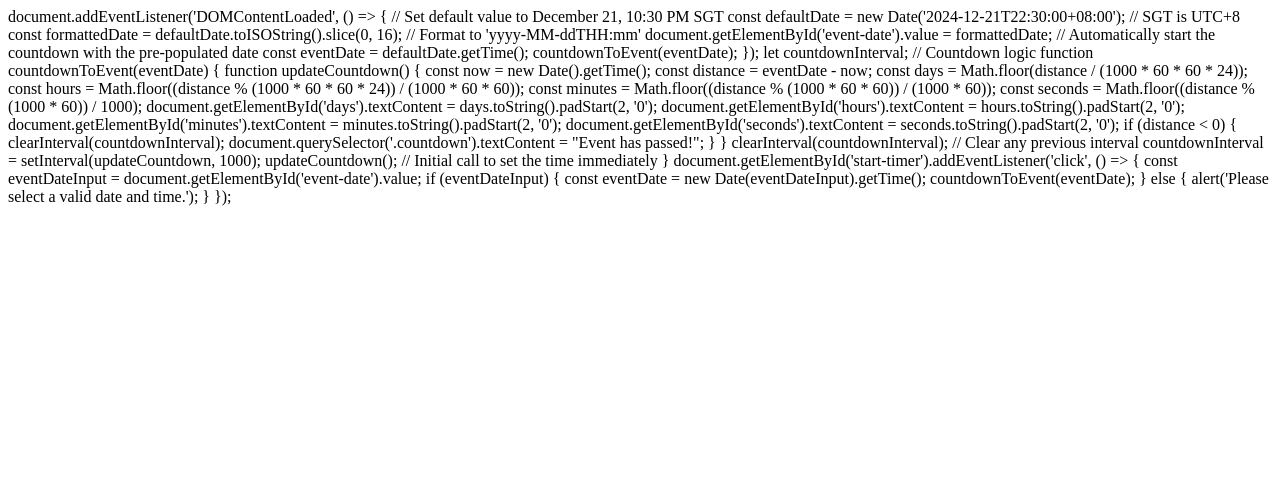
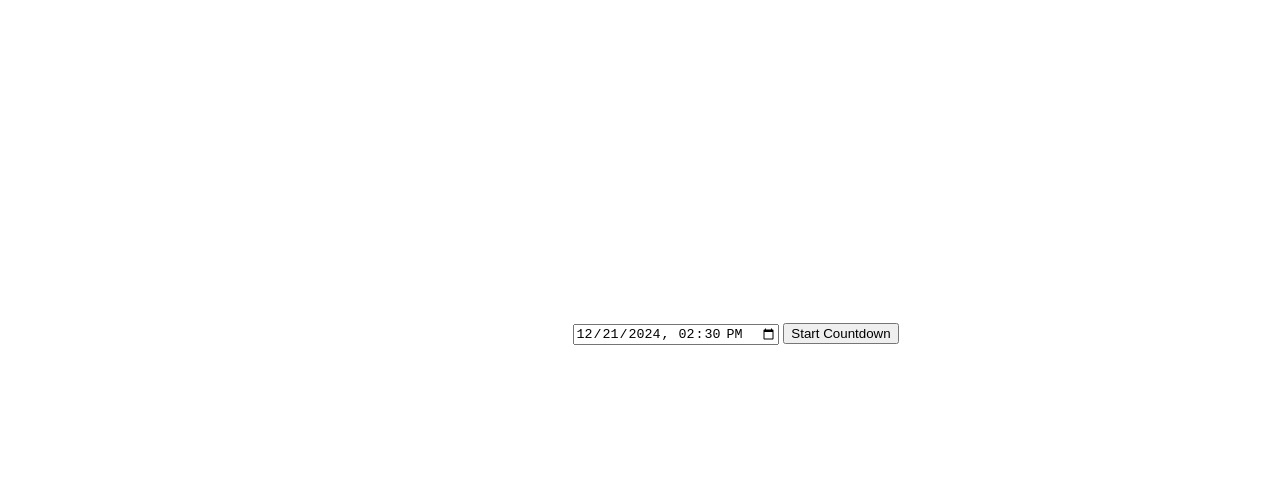
Before and after one commit to ShiroDXD/notion-backend, a website: page index.html in a window 1280 px wide. Drawn offline with Linux system fonts and the light colour scheme.

Commit message:
Update index.html

```diff
--- a/index.html
+++ b/index.html
@@ -1,12 +1,87 @@
+<!DOCTYPE html>
+<html lang="en">
+<head>
+    <meta charset="UTF-8">
+    <meta name="viewport" content="width=device-width, initial-scale=1.0">
+    <title>Styled Countdown Timer</title>
+    <style>
+        body {
+            display: flex;
+            justify-content: center;
+            align-items: center;
+            flex-direction: column;
+            height: 100vh;
+            margin: 0;
+            background-color: transparent; /* Transparent background */
+            font-family: 'Helvetica', Arial, sans-serif;
+            color: white;
+        }
+        .countdown {
+            display: flex;
+            gap: 20px;
+            margin-top: 20px;
+        }
+        .countdown-item {
+            text-align: center;
+        }
+        .time {
+            font-size: 4rem;
+            font-weight: bold;
+        }
+        .label {
+            font-size: 1rem;
+            letter-spacing: 0.1em;
+        }
+        .date-picker {
+            margin-bottom: 20px;
+        }
+    </style>
+</head>
+<body>
+    <div class="date-picker">
+        <label for="event-date">Select Event Date & Time: </label>
+        <input type="datetime-local" id="event-date">
+        <button id="start-timer">Start Countdown</button>
+    </div>
+
+    <div class="countdown">
+        <div class="countdown-item">
+            <div class="time" id="days">00</div>
+            <div class="label">DAYS</div>
+        </div>
+        <div class="countdown-item">
+            <div class="time" id="hours">00</div>
+            <div class="label">HOURS</div>
+        </div>
+        <div class="countdown-item">
+            <div class="time" id="minutes">00</div>
+            <div class="label">MINUTES</div>
+        </div>
+        <div class="countdown-item">
+            <div class="time" id="seconds">00</div>
+            <div class="label">SECONDS</div>
+        </div>
+    </div>
+
+    <script>
         document.addEventListener('DOMContentLoaded', () => {
             // Set default value to December 21, 10:30 PM SGT
             const defaultDate = new Date('2024-12-21T22:30:00+08:00'); // SGT is UTC+8
             const formattedDate = defaultDate.toISOString().slice(0, 16); // Format to 'yyyy-MM-ddTHH:mm'
-    document.getElementById('event-date').value = formattedDate;
+            const eventDateInput = document.getElementById('event-date');
 
-    // Automatically start the countdown with the pre-populated date
+            if (eventDateInput) {
+                eventDateInput.value = formattedDate;
                 const eventDate = defaultDate.getTime();
-    countdownToEvent(eventDate);
+
+                if (!isNaN(eventDate)) {
+                    countdownToEvent(eventDate); // Automatically start countdown
+                } else {
+                    console.error('Invalid default event date');
+                }
+            } else {
+                console.error('Event date input element not found in DOM');
+            }
         });
 
         let countdownInterval;
@@ -16,6 +91,11 @@ function countdownToEvent(eventDate) {
             function updateCountdown() {
                 const now = new Date().getTime();
                 const distance = eventDate - now;
+
+                if (isNaN(distance)) {
+                    console.error('Invalid countdown calculation');
+                    return;
+                }
 
                 const days = Math.floor(distance / (1000 * 60 * 60 * 24));
                 const hours = Math.floor((distance % (1000 * 60 * 60 * 24)) / (1000 * 60 * 60));
@@ -33,17 +113,25 @@ function countdownToEvent(eventDate) {
                 }
             }
 
-    clearInterval(countdownInterval);  // Clear any previous interval
+            clearInterval(countdownInterval); // Clear any previous interval
             countdownInterval = setInterval(updateCountdown, 1000);
-    updateCountdown();  // Initial call to set the time immediately
+            updateCountdown(); // Initial call to set the time immediately
         }
 
         document.getElementById('start-timer').addEventListener('click', () => {
             const eventDateInput = document.getElementById('event-date').value;
             if (eventDateInput) {
                 const eventDate = new Date(eventDateInput).getTime();
+
+                if (!isNaN(eventDate)) {
                     countdownToEvent(eventDate);
+                } else {
+                    alert('Invalid date and time. Please select again.');
+                }
             } else {
                 alert('Please select a valid date and time.');
             }
         });
+    </script>
+</body>
+</html>
```
Lines whose indentation alone changed are shown as unchanged.
